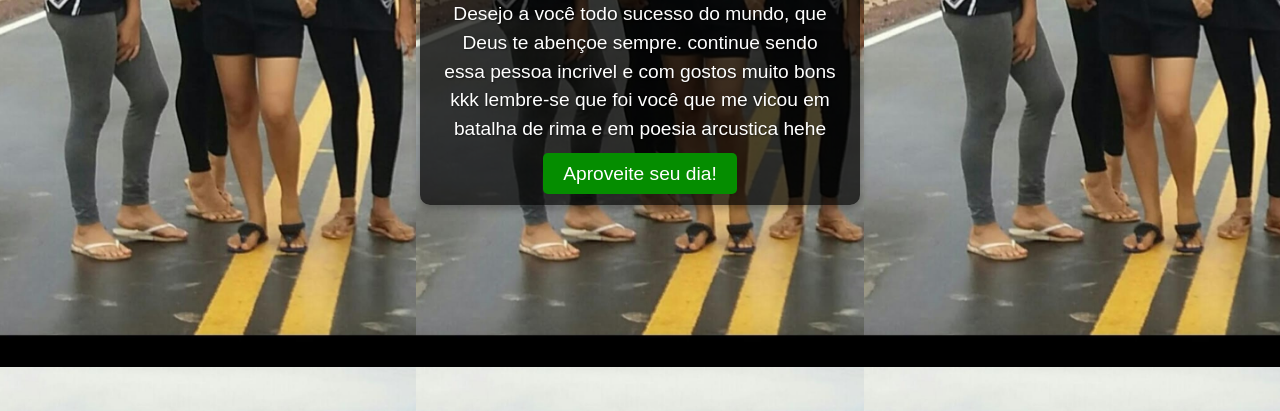
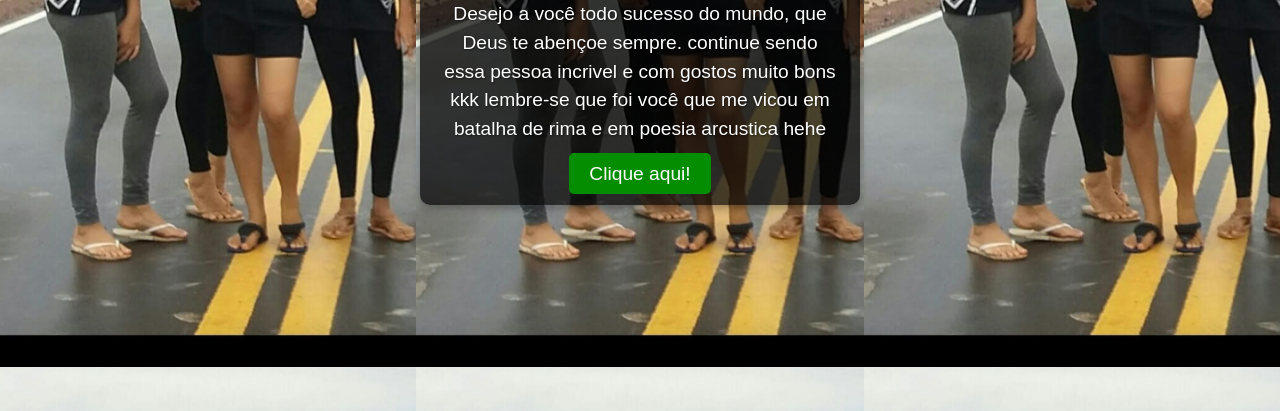
Before and after one commit to yasminps/pagina-aniversario, a plain HTML site: page index.html in a window 1280 px wide. Shown: the part 389-800 px from the top of the page. Drawn offline with Linux system fonts and the light colour scheme.

Commit message:
Update index.html

```diff
--- a/index.html
+++ b/index.html
@@ -62,7 +62,7 @@
     <div class="card">
         <h1>Feliz Aniversário, Grazi🐍!</h1>
         <p>Desejo a você todo sucesso do mundo, que Deus te abençoe sempre. continue sendo essa pessoa incrivel e com gostos muito bons kkk lembre-se que foi você que me vicou em batalha de rima e em poesia arcustica hehe</p>
-        <a href="pg2.html" class="button">Aproveite seu dia!</a>
+        <a href="pg2.html" class="button">Clique aqui!</a>
     </div>
 
 
```
